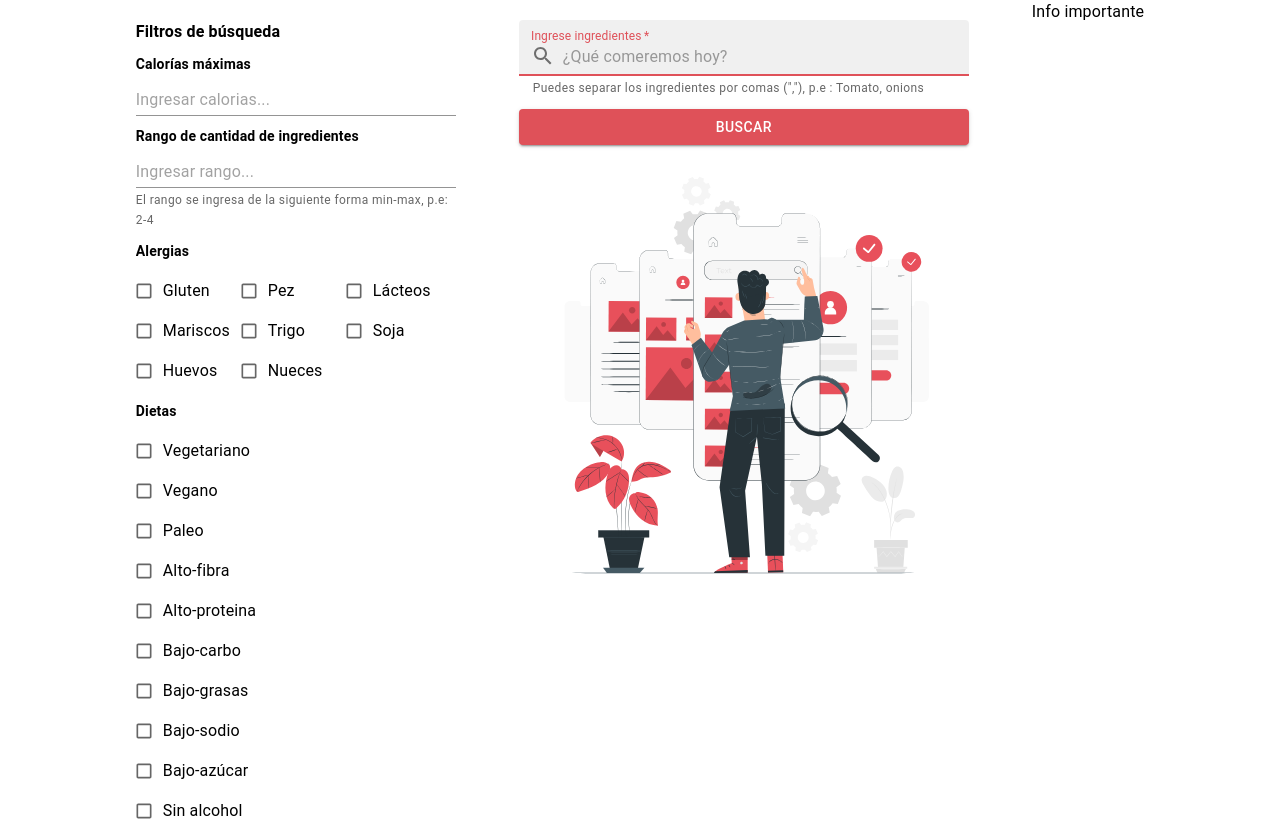
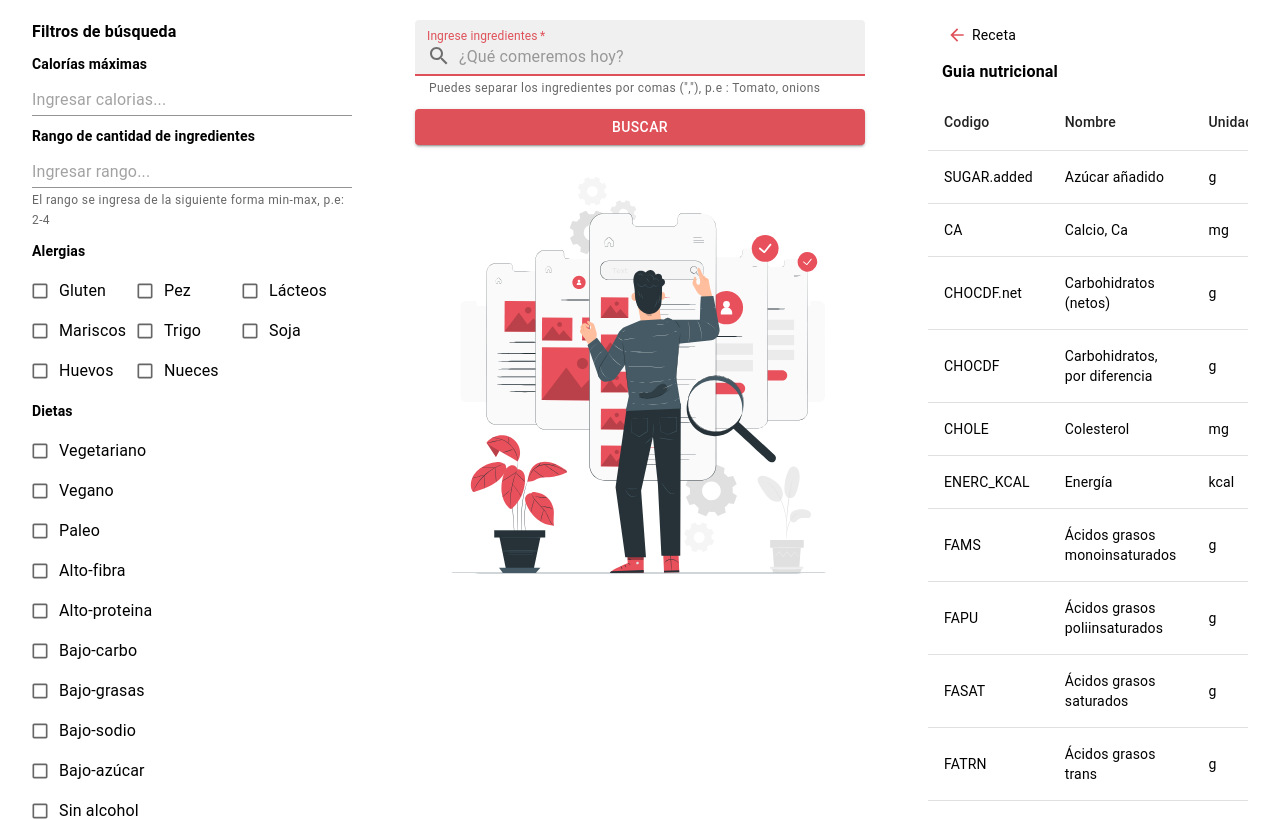
Before and after one commit to telnesito/nutri-ne, a React (Vite) app in the folder nutri-ne/: page / in a window 1280 px wide. Built offline with nearby package versions, Linux system fonts and the light colour scheme.

Commit message:
guia-nutricional

```diff
--- /dev/null
+++ b/nutri-ne/src/components/NutritionGuide.jsx
@@ -0,0 +1,258 @@
+import { ArrowBack } from "@mui/icons-material";
+import { Box, IconButton, Table, TableBody, TableCell, TableHead, TableRow, Typography } from "@mui/material"
+import { useNavigate } from "react-router-dom";
+
+const NutritionGuide = () => {
+
+  const navigate = useNavigate()
+
+  const data = [
+    {
+      code: 'SUGAR.added',
+      name: 'Azúcar añadido',
+      unit: 'g'
+    },
+    {
+      code: 'CA',
+      name: 'Calcio, Ca',
+      unit: 'mg'
+    },
+    {
+      code: 'CHOCDF.net',
+      name: 'Carbohidratos (netos)',
+      unit: 'g'
+    },
+    {
+      code: 'CHOCDF',
+      name: 'Carbohidratos, por diferencia',
+      unit: 'g'
+    },
+    {
+      code: 'CHOLE',
+      name: 'Colesterol',
+      unit: 'mg'
+    },
+    {
+      code: 'ENERC_KCAL',
+      name: 'Energía',
+      unit: 'kcal'
+    },
+    {
+      code: 'FAMS',
+      name: 'Ácidos grasos monoinsaturados',
+      unit: 'g'
+    },
+    {
+      code: 'FAPU',
+      name: 'Ácidos grasos poliinsaturados',
+      unit: 'g'
+    },
+    {
+      code: 'FASAT',
+      name: 'Ácidos grasos saturados',
+      unit: 'g'
+    },
+    {
+      code: 'FATRN',
+      name: 'Ácidos grasos trans',
+      unit: 'g'
+    },
+    {
+      code: 'FIBTG',
+      name: 'Fibra dietética total',
+      unit: 'g'
+    },
+    {
+      code: 'FOLDFE',
+      name: 'Ácido fólico, DFE',
+      unit: 'µg'
+    },
+    {
+      code: 'FOLFD',
+      name: 'Ácido fólico en alimentos',
+      unit: 'µg'
+    },
+    {
+      code: 'FOLAC',
+      name: 'Ácido fólico',
+      unit: 'µg'
+    },
+    {
+      code: 'FE',
+      name: 'Hierro, Fe',
+      unit: 'mg'
+    },
+    {
+      code: 'MG',
+      name: 'Magnesio',
+      unit: 'mg'
+    },
+    {
+      code: 'NIA',
+      name: 'Niacina',
+      unit: 'mg'
+    },
+    {
+      code: 'P',
+      name: 'Fósforo, P',
+      unit: 'mg'
+    },
+    {
+      code: 'K',
+      name: 'Potasio, K',
+      unit: 'mg'
+    },
+    {
+      code: 'PROCNT',
+      name: 'Proteína',
+      unit: 'g'
+    },
+    {
+      code: 'RIBF',
+      name: 'Riboflavina',
+      unit: 'mg'
+    },
+    {
+      code: 'NA',
+      name: 'Sodio, Na',
+      unit: 'mg'
+    },
+    {
+      code: 'Sugar.alcohol',
+      name: 'Alcoholes de azúcar',
+      unit: 'g'
+    },
+    {
+      code: 'SUGAR',
+      name: 'Azúcares totales',
+      unit: 'g'
+    },
+    {
+      code: 'THIA',
+      name: 'Tiamina',
+      unit: 'mg'
+    },
+    {
+      code: 'FAT',
+      name: 'Lípidos totales',
+      unit: 'g'
+    },
+    {
+      code: 'VITA_RAE',
+      name: 'Vitamina A, RAE',
+      unit: 'µg'
+    },
+    {
+      code: 'VITB12',
+      name: 'Vitamina B-12',
+      unit: 'µg'
+    },
+    {
+      code: 'VITB6A',
+      name: 'Vitamina B-6',
+      unit: 'mg'
+    },
+    {
+      code: 'VITC',
+      name: 'Vitamina C, ácido ascórbico total',
+      unit: 'mg'
+    },
+    {
+      code: 'VITD',
+      name: 'Vitamina D (D2 + D3)',
+      unit: 'µg'
+    },
+    {
+      code: 'TOCPHA',
+      name: 'Vitamina E (alfa-tocoferol)',
+      unit: 'mg'
+    },
+    {
+      code: 'VITK1',
+      name: 'Vitamina K (filoquinona)',
+      unit: 'µg'
+    },
+    {
+      code: 'WATER',
+      name: 'Agua',
+      unit: 'g'
+    },
+    {
+      code: 'ZN',
+      name: 'Zinc, Zn',
+      unit: 'mg'
+    }
+  ];
+
+  console.log(data);
+
+  return (
+    <Box
+      width={'25vw'}
+      paddingTop={'20px'}
+      height={'100vh'}
+      display={'flex'}
+      flexDirection={'column'}
+      gap={'10px'}
+
+      sx={{
+        overflowY: 'auto'
+      }}
+    >
+
+      <Box
+        display={'flex'}
+        color={'black'}
+        paddingLeft={'14px'}
+        alignItems={'center'}
+      >
+        <IconButton size="small" onClick={() => navigate('recipes')}>
+          <ArrowBack color="primary" fontSize="small" />
+        </IconButton>
+
+        <Typography variant="body2">Receta</Typography>
+      </Box>
+
+      <Box color={'black'}
+        paddingLeft={'14px'}
+      >
+        <Typography
+          variant="body1"
+          fontWeight={700}
+        >Guia nutricional</Typography>
+      </Box>
+
+      <Box color={'black'}>
+        <Table>
+          <TableHead>
+            <TableRow>
+              <TableCell>Codigo</TableCell>
+              <TableCell>Nombre</TableCell>
+              <TableCell>Unidad</TableCell>
+            </TableRow>
+          </TableHead>
+          <TableBody>
+            {data.map(({ code, name, unit }, index) => <TableRow key={index}>
+              <TableCell>
+
+                <Typography variant="body2" color={'black'}>{code}</Typography>
+              </TableCell>
+              <TableCell>
+                <Typography variant="body2" color={'black'}>{name}</Typography>
+
+              </TableCell>
+              <TableCell>
+                <Typography variant="body2" color={'black'}>{unit}</Typography>
+
+              </TableCell>
+
+            </TableRow>)}
+          </TableBody>
+        </Table>
+      </Box>
+
+    </Box>
+  )
+}
+
+export default NutritionGuide
--- a/nutri-ne/src/router/routes.jsx
+++ b/nutri-ne/src/router/routes.jsx
@@ -3,6 +3,7 @@ import Home from "../pages/Home";
 import { RecipeContextProvider } from "../context/RecipeContexProvidert";
 import Recipes from "../components/Recipes";
 import { Typography } from "@mui/material";
+import NutritionGuide from "../components/NutritionGuide";
 export const router = createBrowserRouter([
   {
     path: "/",
@@ -17,7 +18,7 @@ export const router = createBrowserRouter([
       },
       {
         path: '',
-        element: <Typography color={'black'}>Info importante</Typography>
+        element: <NutritionGuide />
       }
     ]
   },
```
